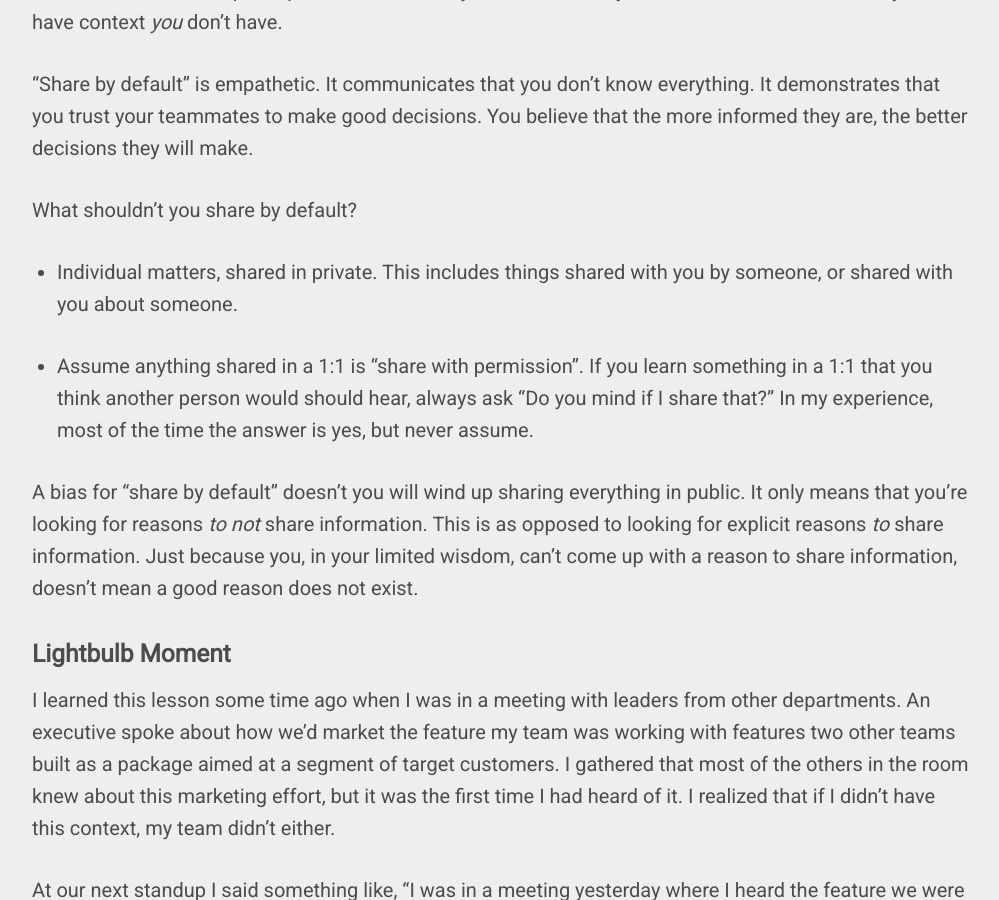
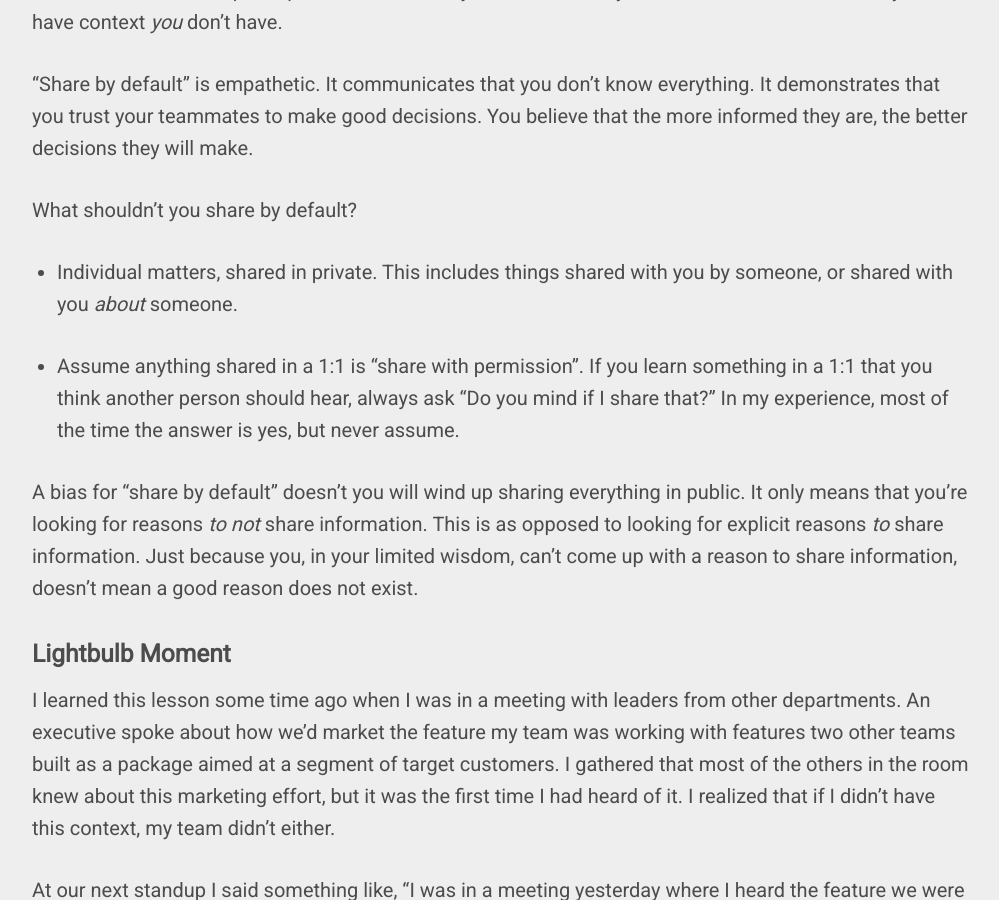
Before and after one commit to speric/speric.github.com, a Jekyll site: the page built from _posts/2020-07-15-share-by-default.md, in a window 1280 px wide and 900 px high, scrolled down 923 px. Shown: the whole window, without its empty margins (138-1137 px from the left). Built offline with Jekyll 4.4.1, drawn with Linux system fonts in a browser that asks for light colours; some web fonts are replaced; comment, search, counter and statistics services are not loaded.

Commit message:
Update 2020-07-15-share-by-default.md

```diff
--- a/_posts/2020-07-15-share-by-default.md
+++ b/_posts/2020-07-15-share-by-default.md
@@ -30,9 +30,9 @@ the better decisions they will make.
 
 What shouldn't you share by default?
 
-* Individual matters, shared in private. This includes things shared  with you by someone, or shared with you about someone.
+* Individual matters, shared in private. This includes things shared  with you by someone, or shared with you _about_ someone.
 
-* Assume anything shared in a 1:1 is "share with permission". If you learn something in a 1:1 that you think another person would should hear, always ask "Do you mind if I share that?" In my experience, most of the time the answer is yes, but never assume.
+* Assume anything shared in a 1:1 is "share with permission". If you learn something in a 1:1 that you think another person should hear, always ask "Do you mind if I share that?" In my experience, most of the time the answer is yes, but never assume.
 
 A bias for "share by default" doesn't you will wind up sharing everything
 in public. It only means that you're looking for reasons _to not_ share
```
